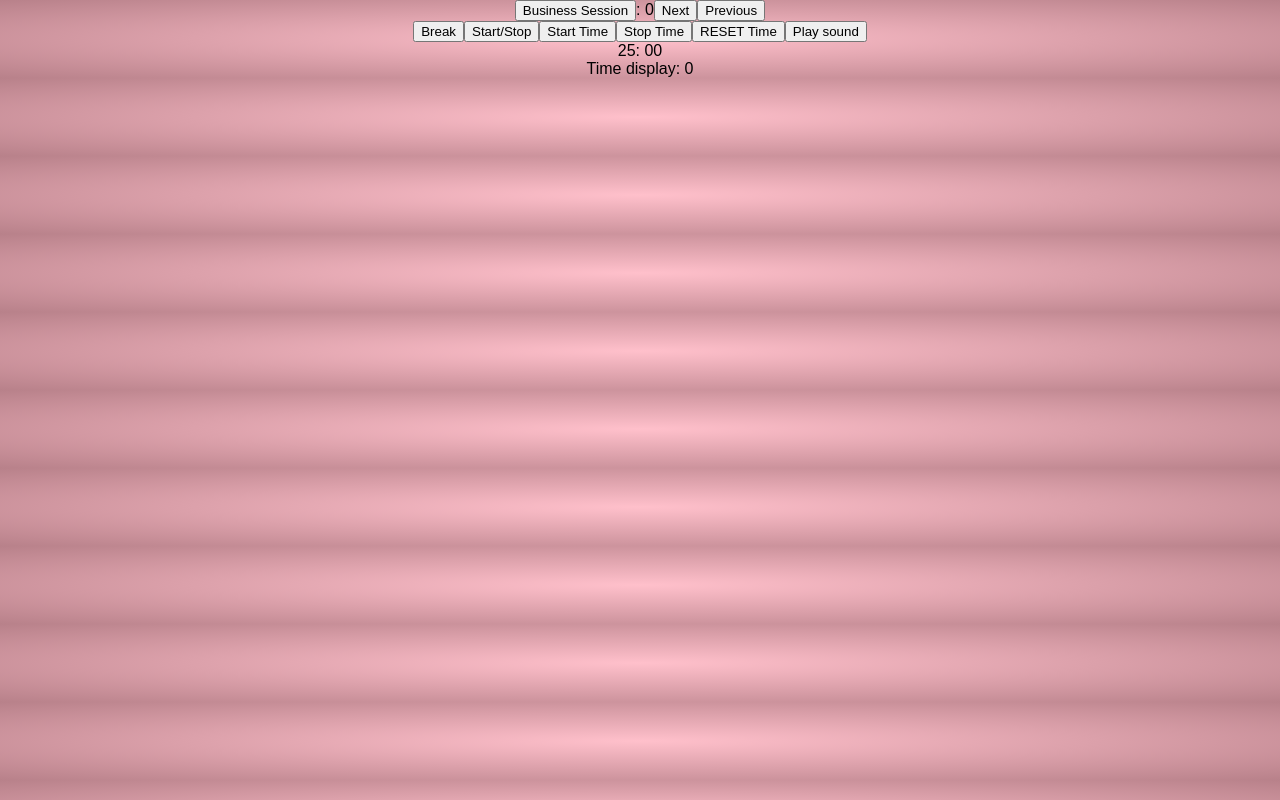
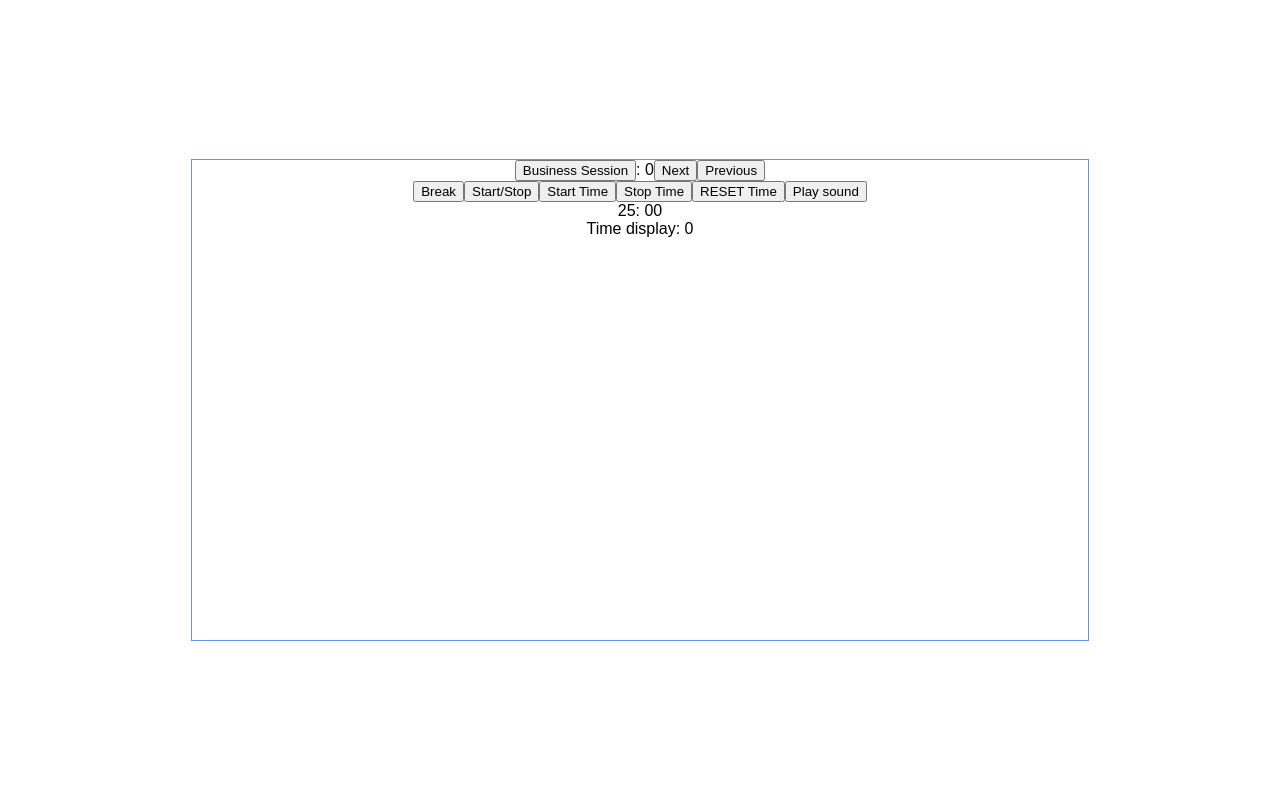
Before and after one commit to Oyelowo/react-pomodoro-clock, a React (Create React App) app: page / in a window 1280 px wide. Built offline with nearby package versions, Linux system fonts and the light colour scheme.

Commit message:
body of the timer centered

```diff
--- a/src/PomodoroClock/PomodoroClock.css
+++ b/src/PomodoroClock/PomodoroClock.css
@@ -1,5 +1,12 @@
 body {
-    background: radial-gradient(pink, rgb(184, 129, 138));
 }
 
-.container {}
+.container {
+    border: 1px solid cornflowerblue;
+    width: 70%;
+    position: absolute;
+    top: 50%;
+    left: 50%;
+    transform: translate(-50% ,-50%);
+    height: 60%;
+}
```
